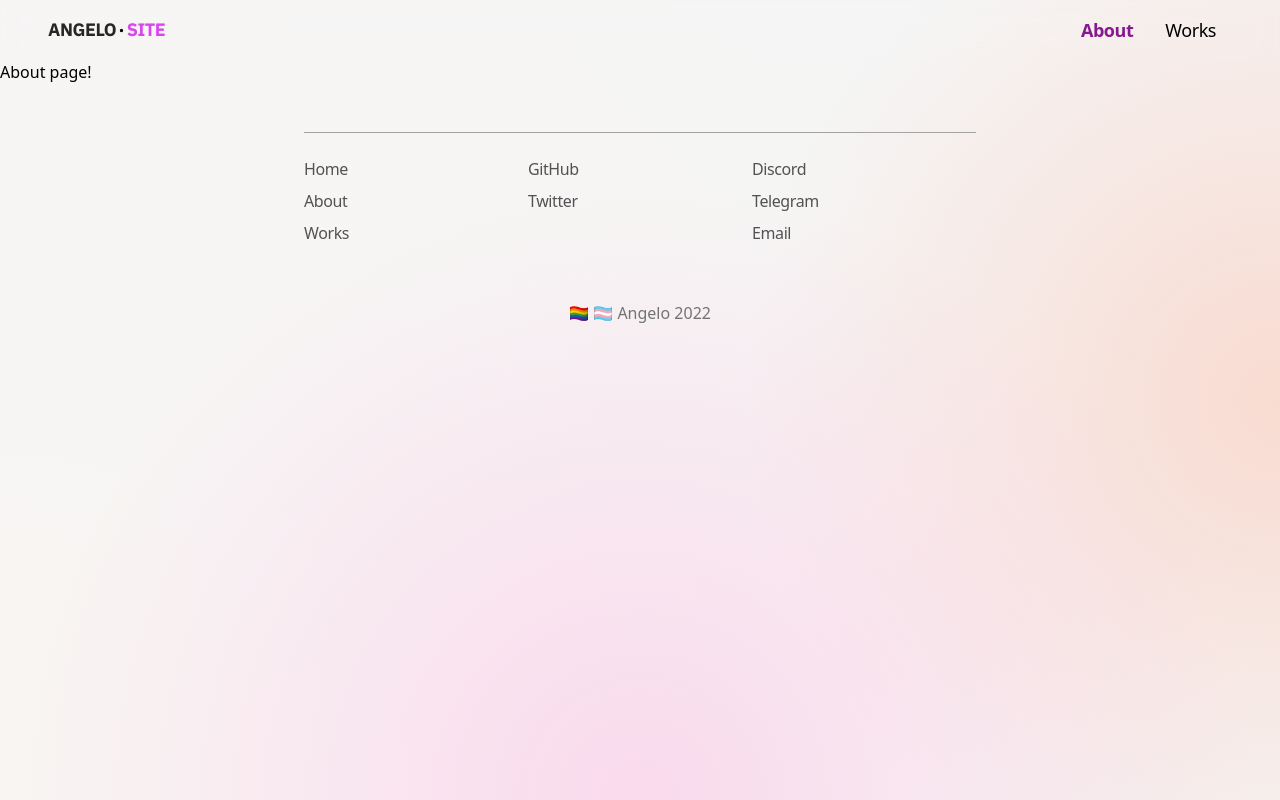
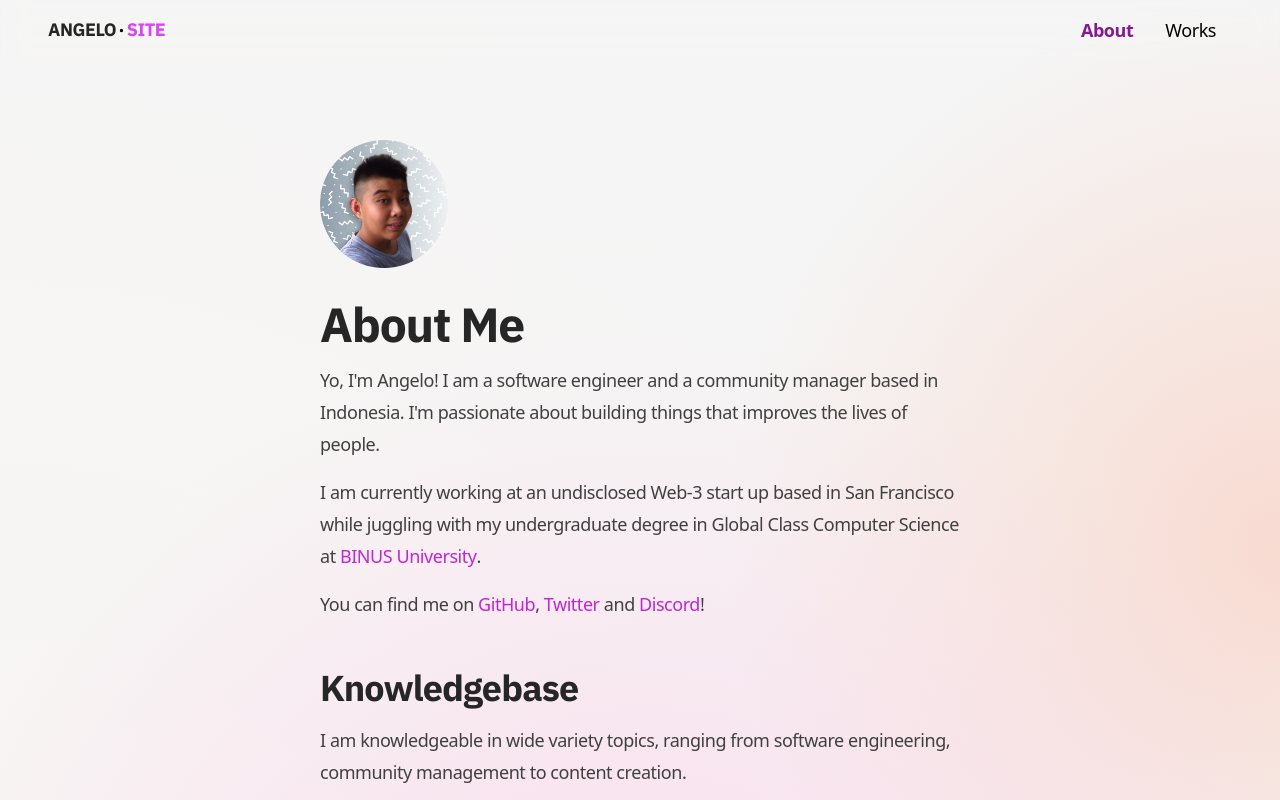
Before and after one commit to angeloanan/angeloanan.xyz, a Next.js app: page /about in a window 1280 px wide. Shown: the top 800 px of the page. Built offline with nearby package versions, Linux system fonts and the light colour scheme; no server answers.

Commit message:
feat: partial about me page

```diff
--- a/src/pages/about.tsx
+++ b/src/pages/about.tsx
@@ -1,9 +1,58 @@
+import Image from 'next/image'
+import Link from 'next/link'
 import * as React from 'react'
+
+import PFPImage from '../../public/pfp.png'
+
+const InlineLink: React.FC<{ href: string }> = ({ href, children }) => (
+  <Link href={href}>
+    <a className='relative inline-block text-fuchsia-600 before:absolute before:-inset-1 before:block before:-skew-y-3 hover:text-fuchsia-800 before:hover:bg-fuchsia-200'>
+      <span className='relative skew-y-3'>{children}</span>
+    </a>
+  </Link>
+)
 
 const IndexPage = () => {
   return (
     <>
-      <div>About page!</div>
+      <main className='flex w-full flex-col items-center'>
+        <section className='mt-16 w-full max-w-2xl p-4'>
+          <div className='relative mb-8 h-32 w-32'>
+            <Image src={PFPImage} layout='fill' alt="Angelo's Profile Picture" />
+          </div>
+          <h1 className='font-header text-5xl font-bold tracking-tight text-neutral-800'>
+            About Me
+          </h1>
+
+          <p className='mt-4 text-lg font-medium leading-8 tracking-tight text-neutral-700'>
+            Yo, I&apos;m Angelo! I am a software engineer and a community manager based in
+            Indonesia. I&apos;m passionate about building things that improves the lives of people.
+          </p>
+
+          <p className='mt-4 text-lg font-medium leading-8 tracking-tight text-neutral-700'>
+            I am currently working at an undisclosed Web-3 start up based in San Francisco while
+            juggling with my undergraduate degree in Global Class Computer Science at{' '}
+            <InlineLink href='https://binus.ac.id'>BINUS University</InlineLink>.
+          </p>
+
+          <p className='mt-4 text-lg font-medium leading-8 tracking-tight text-neutral-700'>
+            You can find me on <InlineLink href='https://github.com/angeloanan'>GitHub</InlineLink>,{' '}
+            <InlineLink href='https://twitter.com/UwUngelo'>Twitter</InlineLink> and{' '}
+            <InlineLink href='https://discord.com/users/189769721653100546'>Discord</InlineLink>!
+          </p>
+        </section>
+
+        <section className='mt-4 w-full max-w-2xl p-4'>
+          <h2 className='font-header text-4xl font-bold tracking-tight text-neutral-800'>
+            Knowledgebase
+          </h2>
+
+          <p className='mt-4 text-lg font-medium leading-8 tracking-tight text-neutral-700'>
+            I am knowledgeable in wide variety topics, ranging from software engineering, community
+            management to content creation.
+          </p>
+        </section>
+      </main>
     </>
   )
 }
```
